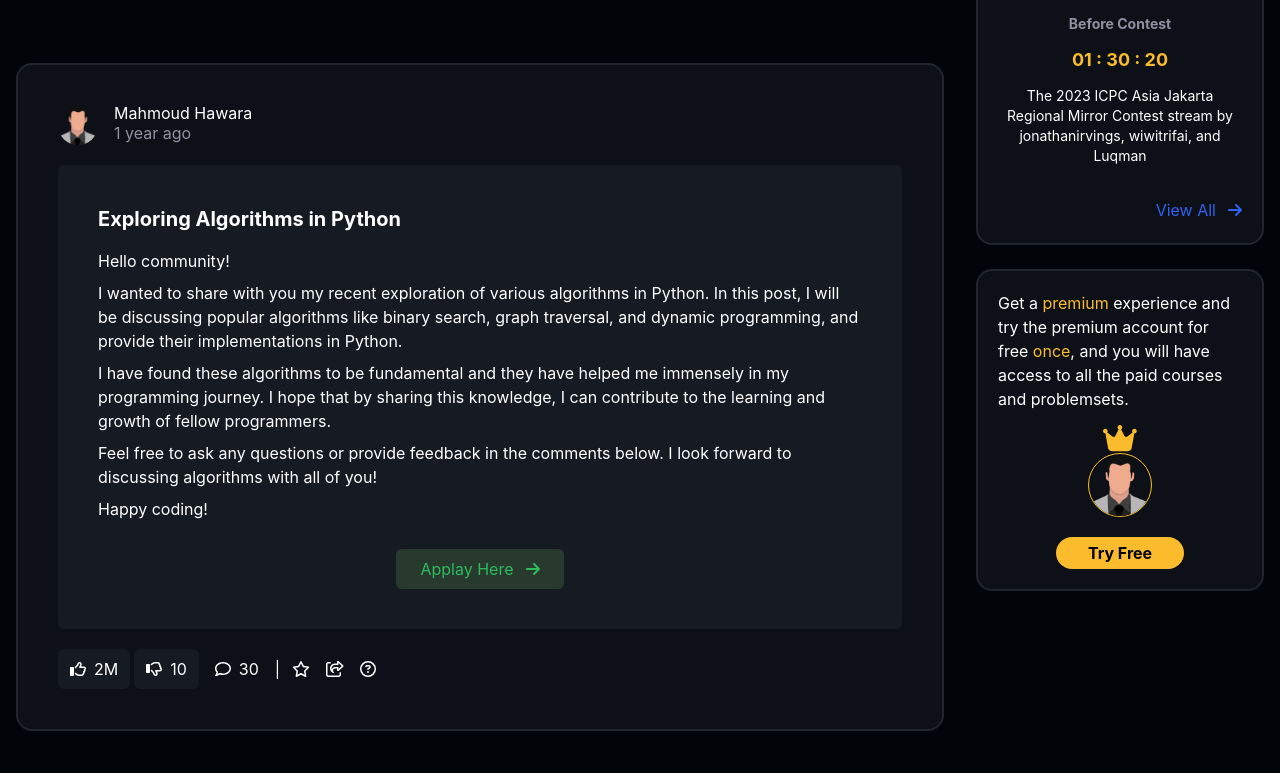
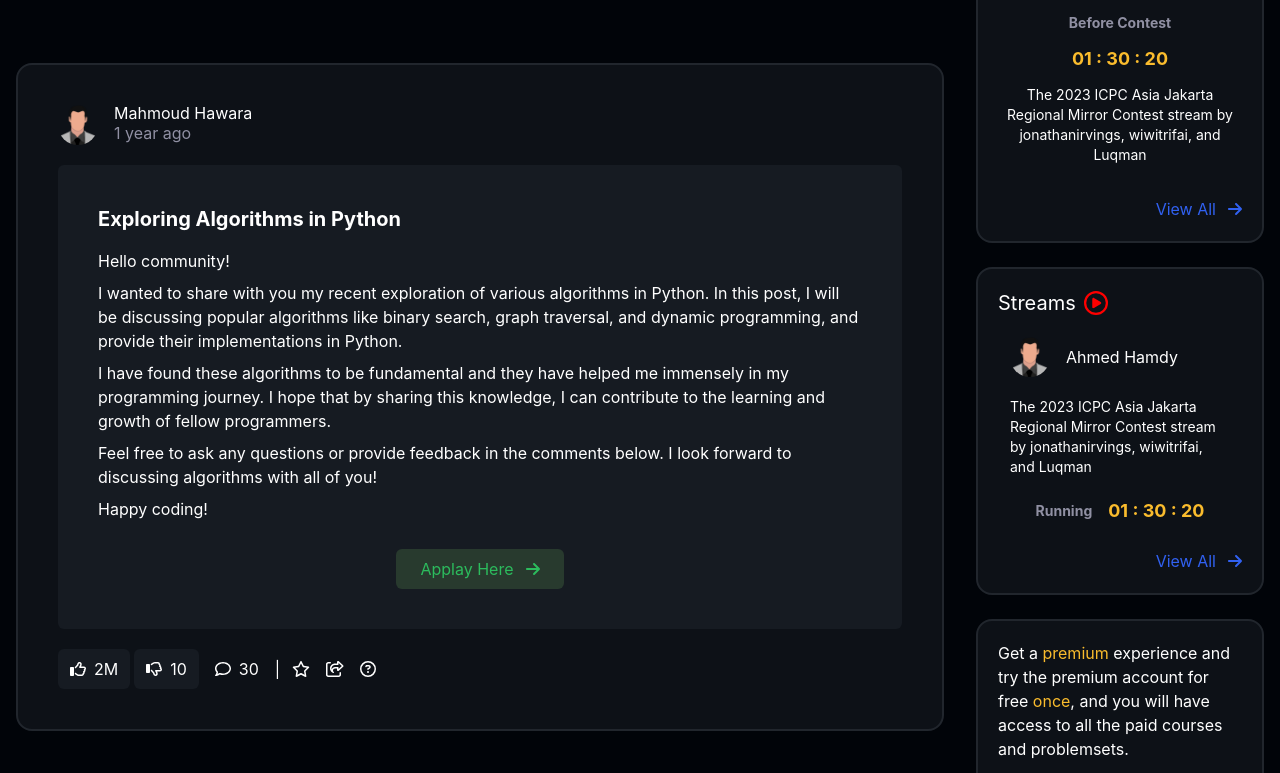
Before and after one commit to Sync-Arena/Graduation_Project, a React (Create React App) app in the folder Frontend/: page / in a window 1280 px wide. Shown: the part 745-1518 px from the top of the page. Built offline with nearby package versions, Linux system fonts and the light colour scheme.

Commit message:
Streams card

```diff
--- a/Frontend/src/Components/Cards/ContestsCard.js
+++ b/Frontend/src/Components/Cards/ContestsCard.js
@@ -30,7 +30,6 @@ function ContestsCard() {
             Cancel Registeration&nbsp;&nbsp;
             <FontAwesomeIcon icon={faXmark} className='text-[#FF0000] text-2xl' />
           </button>
-          <hr />
         </div>
         <div className='flex flex-col justify-center text-main_font_color_dark items-center'>
           <div className='mb-3 text-sm text-second_font_color_dark font-bold'>Before Contest</div>
@@ -42,7 +41,6 @@ function ContestsCard() {
             View All
             <FontAwesomeIcon icon={faArrowRight} className='pl-3' />
           </button>
-          <hr />
         </div>
       </div>
     </div>
--- a/Frontend/src/Components/Cards/StreamsCard.js
+++ b/Frontend/src/Components/Cards/StreamsCard.js
@@ -1,9 +1,43 @@
 import React from 'react'
+import { FontAwesomeIcon } from '@fortawesome/react-fontawesome'
+import { faBullhorn, faAnglesRight, faXmark, faArrowRight } from '@fortawesome/free-solid-svg-icons'
+import { faCirclePlay } from '@fortawesome/free-regular-svg-icons'
+import img from '../../Assets/Images/avatar.png' // de hatetshal lma n3ml el database
 
 function StreamsCard() {
     return (
-        <div>
-
+        <div className='bg-second_bg_color_dark  p-5 rounded-2xl mb-6 border-2 border-main_border_color_dark'>
+            <div className='flex items-center mb-5'>
+                <div className='text-main_font_color_dark mr-2 text-xl'>Streams</div>
+                <FontAwesomeIcon icon={faCirclePlay} className='text-[#FF0000] text-2xl' />
+            </div>
+            <div className='px-3'>
+                <div className='flex items-center mb-5'>
+                    <img
+                        src={img} // blog.author.img
+                        className="w-10 h-10 rounded-full mr-4"
+                        alt="Ahmed Hamdy"
+                    />
+                    <div class="text_sm">
+                        <p className='leading-none text-main_font_color_dark'>Ahmed Hamdy</p>
+                    </div>
+                </div>
+                <div className='flex flex-col justify-center text-main_font_color_dark items-center'>
+                    <div className='mb-5 text-sm'>
+                        The 2023 ICPC Asia Jakarta Regional Mirror
+                        Contest stream by jonathanirvings, wiwitrifai,
+                        and Luqman
+                    </div>
+                    <div className='flex justify-center items-center'>
+                        <div className='mb-3 text-sm text-second_font_color_dark font-bold mr-4'>Running</div>
+                        <div className='mb-3 text-lg text-yellow_font_color font-bold'>01 : 30 : 20</div>
+                    </div>
+                </div>
+            </div>
+            <button className='block rounded-md text-blue_font_color mt-3 ml-auto'>
+                View All
+                <FontAwesomeIcon icon={faArrowRight} className='pl-3' />
+            </button>
         </div>
     )
 }
```
